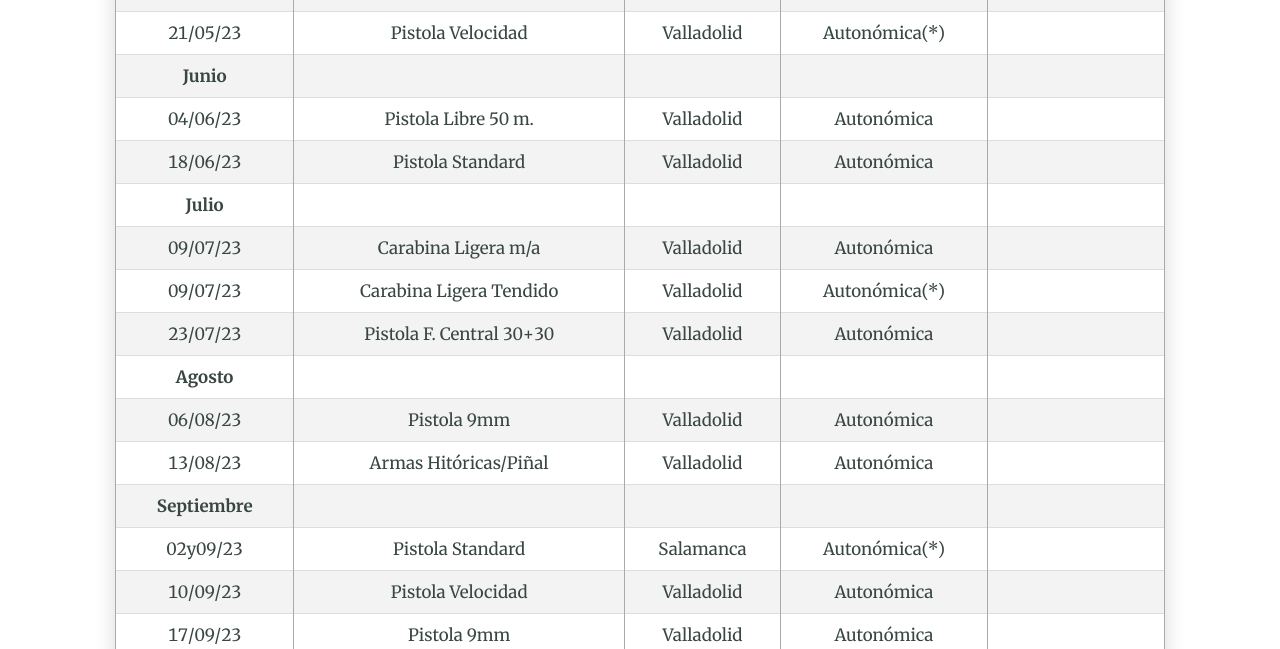
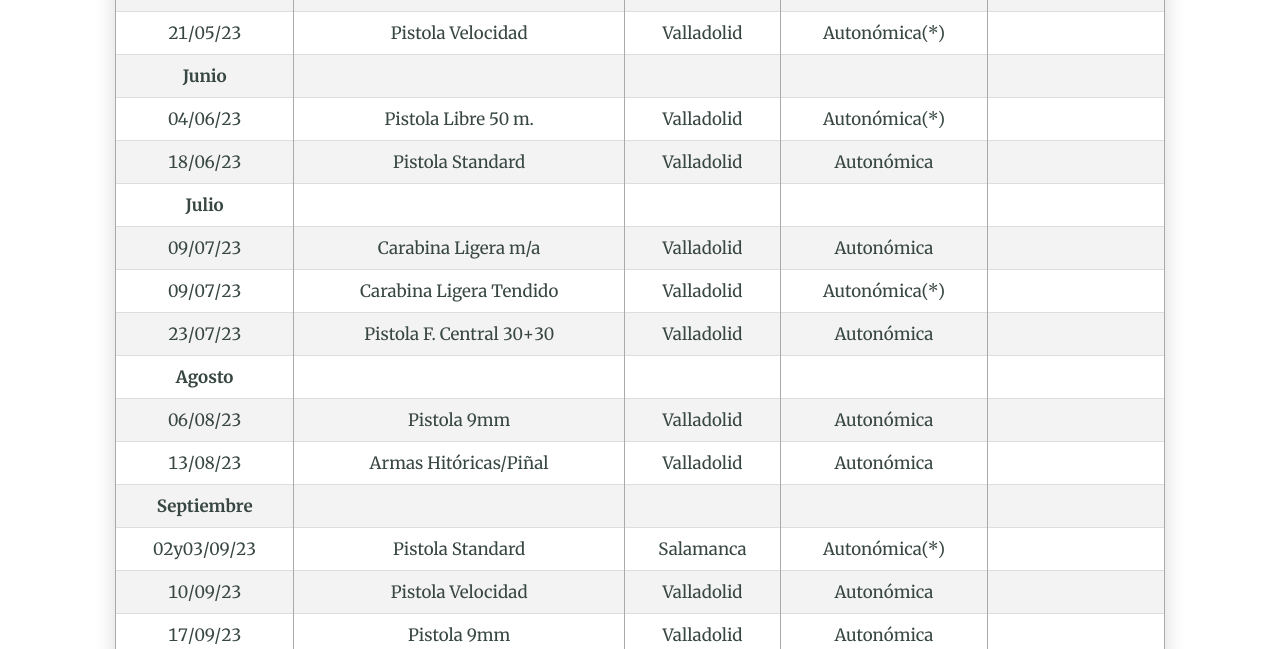
Before and after one commit to ftova/resultados, a Jekyll site: the page built from index.md, in a window 1280 px wide and 900 px high, scrolled down 1111 px. Shown: the part 152-801 px from the top of the window. Built offline with Jekyll 4.4.1, drawn with Linux system fonts in a browser that asks for light colours; some of the changed text lies outside the part shown.

Commit message:
Update index.md

```diff
--- a/index.md
+++ b/index.md
@@ -28,7 +28,7 @@ A continuación se muestran los resultados de 2023:
 | 14/05/23       | Pistola F. Central 30+30 | Valladolid | Autonómica(*) |                                                                                              |
 | 21/05/23       | Pistola Velocidad        | Valladolid | Autonómica(*) |                                                                                              |
 | **Junio**      |                          |            |               |                                                                                              |
-| 04/06/23       | Pistola Libre 50 m.      | Valladolid | Autonómica    |                                                                                              |
+| 04/06/23       | Pistola Libre 50 m.      | Valladolid | Autonómica(*) |                                                                                              |
 | 18/06/23       | Pistola Standard         | Valladolid | Autonómica    |                                                                                              |
 | **Julio**      |                          |            |               |                                                                                              |
 | 09/07/23       | Carabina Ligera m/a      | Valladolid | Autonómica    |                                                                                              |
@@ -38,7 +38,7 @@ A continuación se muestran los resultados de 2023:
 | 06/08/23       | Pistola 9mm              | Valladolid | Autonómica    |                                                                                              |
 | 13/08/23       | Armas Hitóricas/Piñal    | Valladolid | Autonómica    |                                                                                              |
 | **Septiembre** |                          |            |               |                                                                                              |
-| 02y09/23       | Pistola Standard         | Salamanca  | Autonómica(*) |                                                                                              |
+| 02y03/09/23    | Pistola Standard         | Salamanca  | Autonómica(*) |                                                                                              |
 | 10/09/23       | Pistola Velocidad        | Valladolid | Autonómica    |                                                                                              |
 | 17/09/23       | Pistola 9mm              | Valladolid | Autonómica    |                                                                                              |
 | 24/09/23       | Carabina Ligera Tendido  | Valladolid | Autonómica    |                                                                                              |
```
Also changed, not shown: other parts of index.md (+2 -2 lines).
